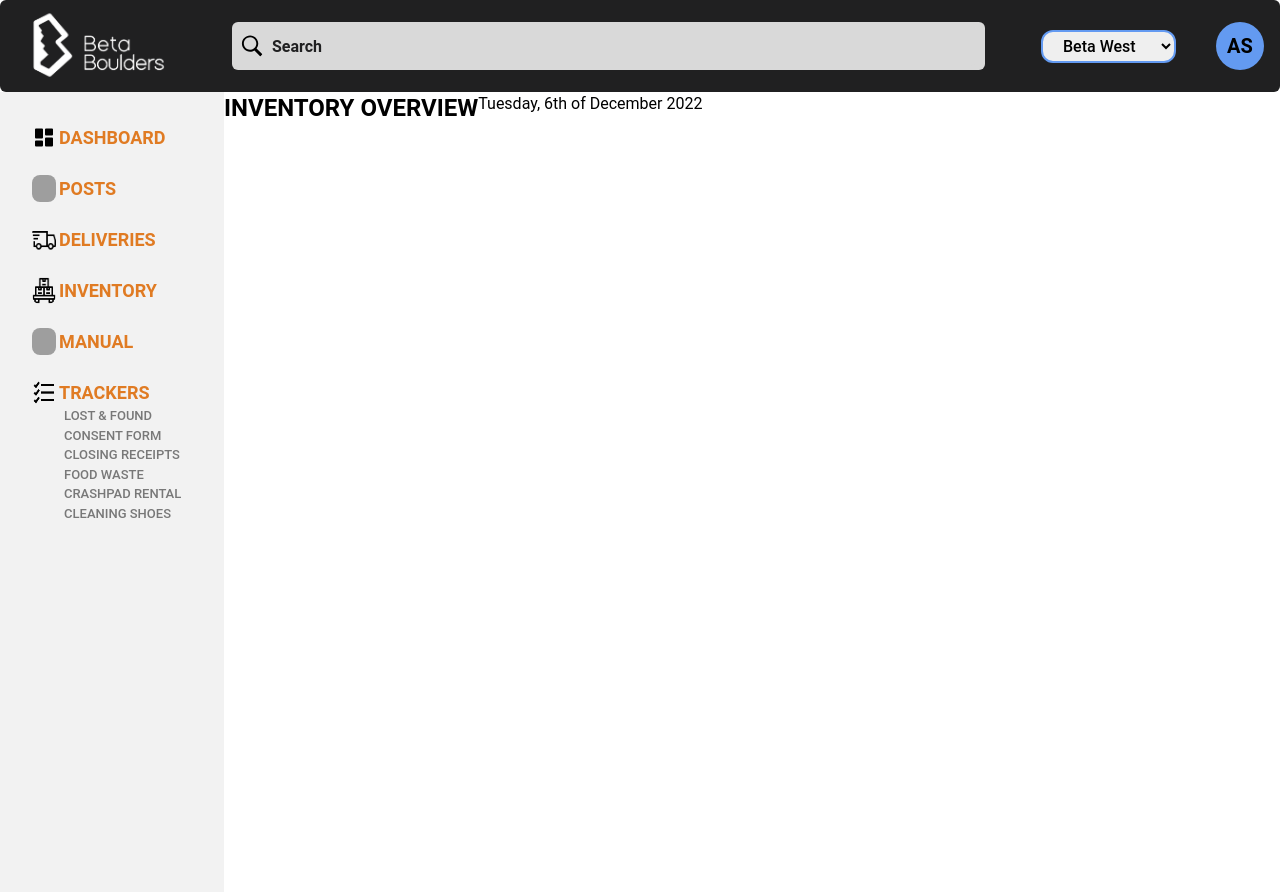
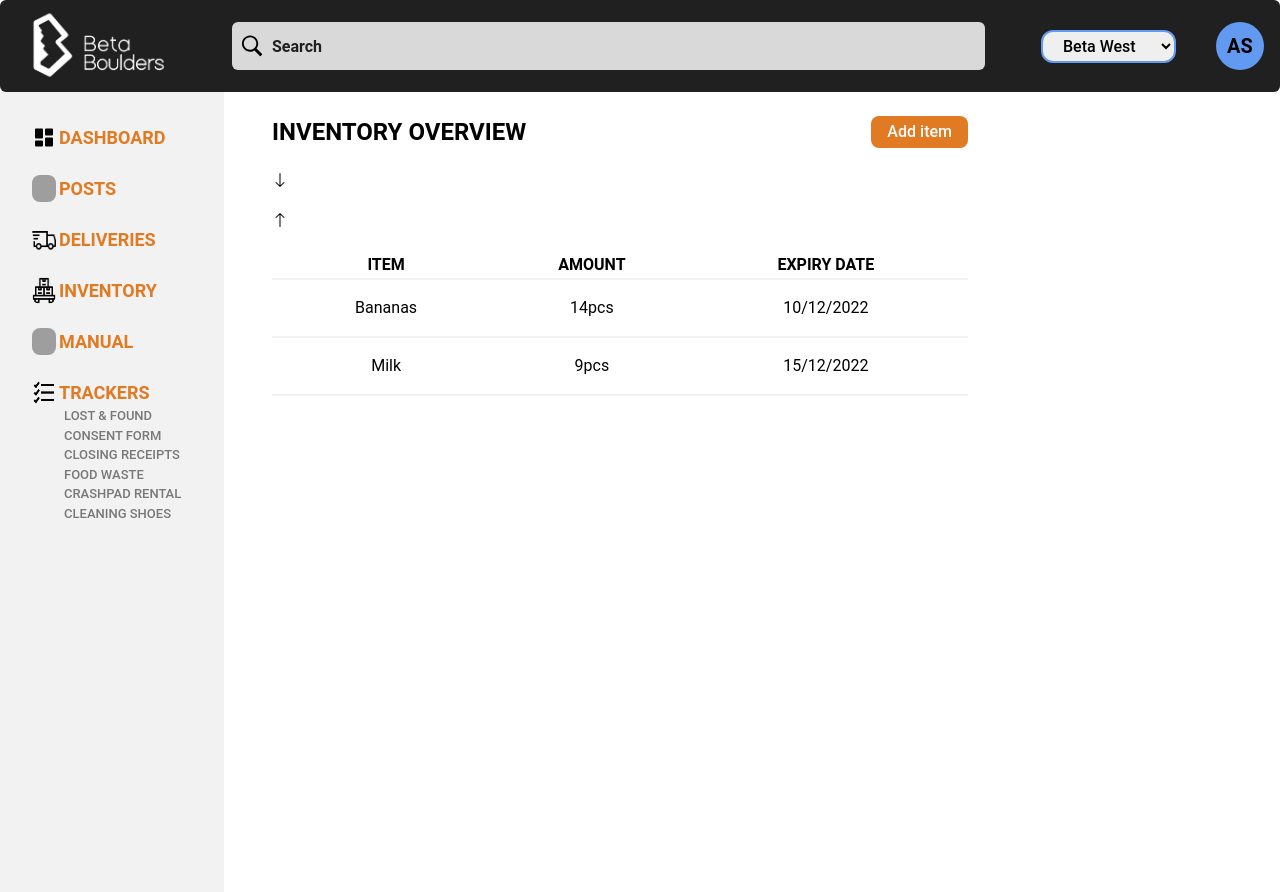
Before and after one commit to zuzik772/4th_semester_final_project, a React (Create React App) app: page /stock in a window 1280 px wide. Built offline with nearby package versions, Linux system fonts and the light colour scheme; grey boxes are pictures that could not be loaded.

Commit message:
in progress

```diff
--- /dev/null
+++ b/src/components/CTA.jsx
@@ -0,0 +1,3 @@
+export default function CTA(props) {
+  return <button className="bg-accent text-white rounded-lg px-4 py-1 h-fit">{props.title}</button>;
+}
--- a/src/components/MainTitle.jsx
+++ b/src/components/MainTitle.jsx
@@ -2,7 +2,7 @@ export default function MainTitle(props) {
   return (
     <>
       <h1 className="font-bold text-2xl uppercase p-2 sm:p-0"> {props.title}</h1>
-      <span className="p-2 sm:p-0">Tuesday, 6th of December 2022</span>
+      <span className="p-2 sm:p-0">{props.date}</span>
     </>
   );
 }
--- a/src/global.css
+++ b/src/global.css
@@ -49,7 +49,17 @@ label {
 }
 
 tr th {
-  border-left: solid 2px grey;
+  border-bottom: solid 2px #f2f2f2;
+  text-transform: uppercase;
+}
+
+td {
+  border-bottom: solid 2px #f2f2f2;
+  padding: 1rem;
+}
+
+tr {
+  text-align: center;
 }
 
 figcaption {
--- a/src/pages/Dashboard.jsx
+++ b/src/pages/Dashboard.jsx
@@ -9,7 +9,7 @@ export default function Dashboard() {
   return (
     <main className="p-0 sm:p-6 block lg:grid grid-cols-4 gap-6 w-full h-fit">
       <div className="col-span-3">
-        <MainTitle title="Dashboard" />
+        <MainTitle title="Dashboard" date={"Tuesday, 6th of December 2022"} />
       </div>
       <div className="row-span-3 p-0 sm:p-2 mb-5 lg:mb-0">
         <DashboardSubtitle
--- a/src/pages/Inventory.jsx
+++ b/src/pages/Inventory.jsx
@@ -1,8 +1,55 @@
-import Maintitle from "../components/MainTitle";
+import MainTitle from "../components/MainTitle";
+import CTA from "../components/CTA";
 export default function Inventory() {
   return (
-    <>
-      <Maintitle title="Inventory overview" />
-    </>
+    <main className="w-full lg:w-3/5 h-fit p-2 sm:p-6 sm:pl-12 block lg:grid gap-6">
+      <div className="flex flex-wrap sm:flex-nowrap justify-between">
+        <MainTitle title="Inventory overview" />
+        <CTA title="Add item" />
+      </div>
+      <svg
+        xmlns="http://www.w3.org/2000/svg"
+        width="16"
+        height="16"
+        fill="currentColor"
+        class="bi bi-arrow-down"
+        viewBox="0 0 16 16"
+      >
+        <path
+          fill-rule="evenodd"
+          d="M8 1a.5.5 0 0 1 .5.5v11.793l3.146-3.147a.5.5 0 0 1 .708.708l-4 4a.5.5 0 0 1-.708 0l-4-4a.5.5 0 0 1 .708-.708L7.5 13.293V1.5A.5.5 0 0 1 8 1z"
+        />
+      </svg>
+      <svg
+        xmlns="http://www.w3.org/2000/svg"
+        width="16"
+        height="16"
+        fill="currentColor"
+        class="bi bi-arrow-up"
+        viewBox="0 0 16 16"
+      >
+        <path
+          fill-rule="evenodd"
+          d="M8 15a.5.5 0 0 0 .5-.5V2.707l3.146 3.147a.5.5 0 0 0 .708-.708l-4-4a.5.5 0 0 0-.708 0l-4 4a.5.5 0 1 0 .708.708L7.5 2.707V14.5a.5.5 0 0 0 .5.5z"
+        />
+      </svg>
+      <table>
+        <tr>
+          <th>Item</th>
+          <th>Amount</th>
+          <th>Expiry date</th>
+        </tr>
+        <tr>
+          <td>Bananas</td>
+          <td>14pcs</td>
+          <td>10/12/2022</td>
+        </tr>
+        <tr>
+          <td>Milk</td>
+          <td>9pcs</td>
+          <td>15/12/2022</td>
+        </tr>
+      </table>
+    </main>
   );
 }
--- a/src/pages/Posts.jsx
+++ b/src/pages/Posts.jsx
@@ -4,7 +4,7 @@ import matcha2 from "../img/matcha2.webp";
 import matcha3 from "../img/matcha3.webp";
 import SeenBypeople from "../components/icons/SeenByPeople";
 import Attachment from "../components/icons/Attachment";
-
+import CTA from "../components/CTA";
 export default function Posts(props) {
   return (
     <main className="w-full lg:w-3/5 p-2 sm:p-6 sm:pl-12 block lg:grid gap-6">
@@ -27,7 +27,7 @@ export default function Posts(props) {
             <Attachment />
             <span className="font-medium text-sm">add attachment</span>
           </div>
-          <button className="bg-accent text-white rounded-lg px-4 py-1">Add post</button>
+          <CTA title="Add post" />
         </div>
       </div>
       {/* new posts */}
```
